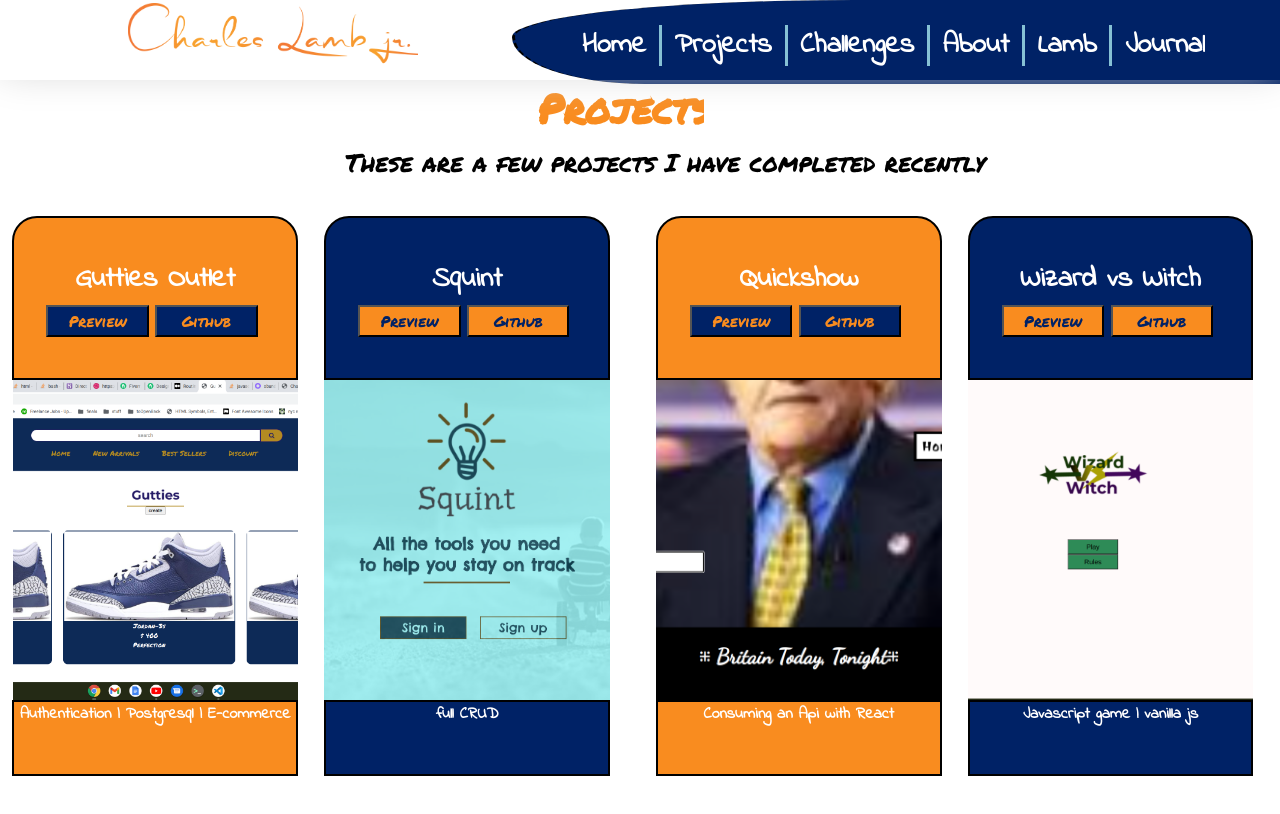
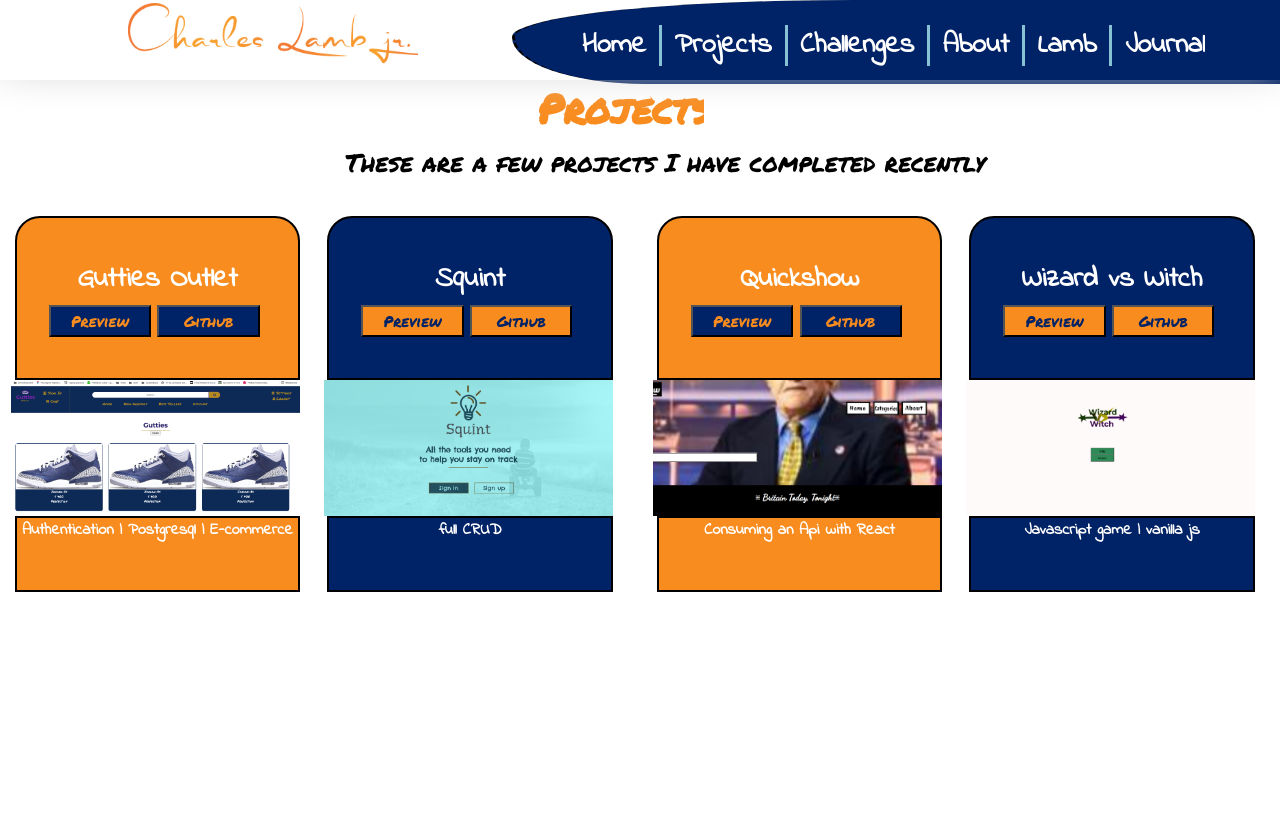
Before and after one commit to cyberstizz/charleslambjr, a React (Create React App) app: page /projects in a window 1280 px wide. Shown: the top 814 px of the page. Built offline with nearby package versions, Linux system fonts and the light colour scheme; a web font is replaced by a local one.

Commit message:
added changes to the images via mobile media queries

```diff
--- a/src/components/Card.js
+++ b/src/components/Card.js
@@ -8,7 +8,7 @@ const Card = (props) => {
         <div id='cardTop' style={{backgroundColor: props.backgroundColor, width: '22vw', marginRight: '.5vw'}}><br />  {props.title} <br /> <a href={props.link}><button style={{backgroundColor: props.buttonColor,'font-family': 'Permanent Marker, cursive',
 color: props.backgroundColor}}>Preview</button></a><a href={props.github}><button style={{backgroundColor: props.buttonColor,
 color: props.backgroundColor}}>Github</button></a></div>
-        <div id="cardBody" style={{backgroundImage: props.backgroundImage, height: '40vh', marginRight: '.5vw', width: '22.3vw', textAlign: 'center', position: 'relative', backgroundPosition: 'center', backgroundSize: 'cover', backgroundRepeat: 'no-repeat'}}></div>
+        <div id="cardBody" style={{backgroundImage: props.backgroundImage, height: '17vh', marginRight: '.5vw', width: '22.6vw', textAlign: 'center', position: 'relative', backgroundPosition: 'center', backgroundSize: 'cover', backgroundRepeat: 'no-repeat'}}></div>
        <div id="cardFooter" style={{color: 'white', border: 'solid black 2px', position: 'relative', textAlign: 'center', marginRight: '.5vw', height: '9vh', width: '22vw', backgroundColor: props.backgroundColor}}>{props.footerText}</div>
         </div>
         // </div>
```
